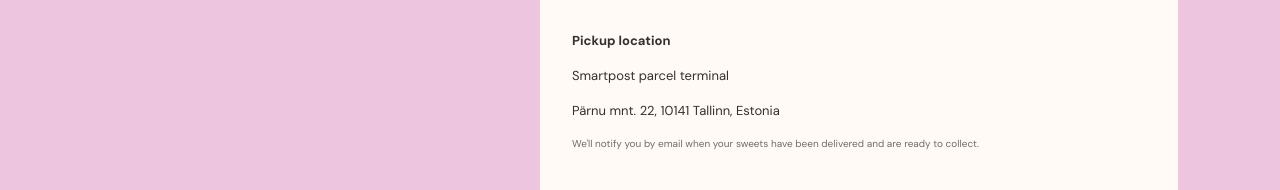
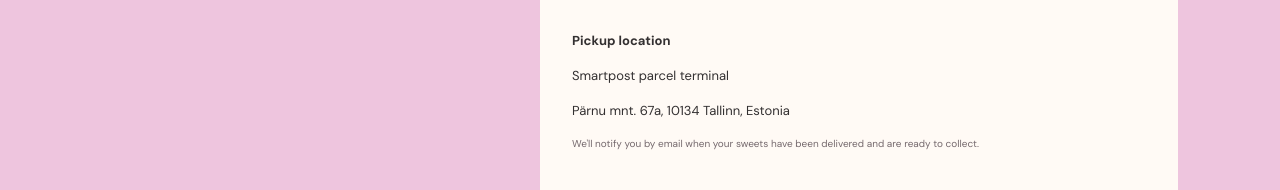
Before and after one commit to AlissaPuumets/sare-bakery, a Next.js app: page / in a window 1280 px wide. Shown: the part 2543-2733 px from the top of the page. Built offline with nearby package versions, Linux system fonts and the light colour scheme.

Commit message:
aadress change

```diff
--- a/app/page.tsx
+++ b/app/page.tsx
@@ -357,7 +357,7 @@ export default function Home() {
                 </p>
 
                 <p>Smartpost parcel terminal</p>
-                <p>Pärnu mnt. 22, 10141 Tallinn, Estonia</p>
+                <p>Pärnu mnt. 67a, 10134 Tallinn, Estonia</p>
 
                 <p className="small-note">
                   We'll notify you by email when your sweets have
```
